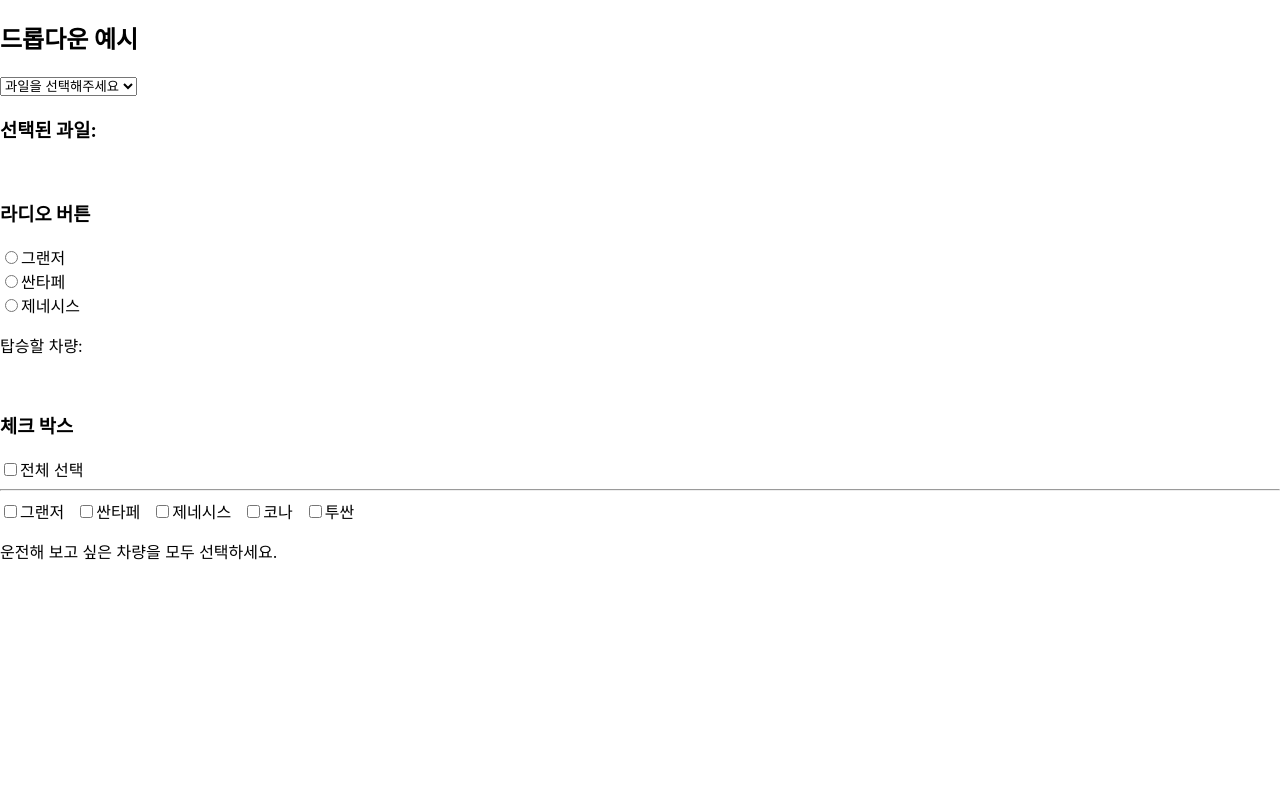
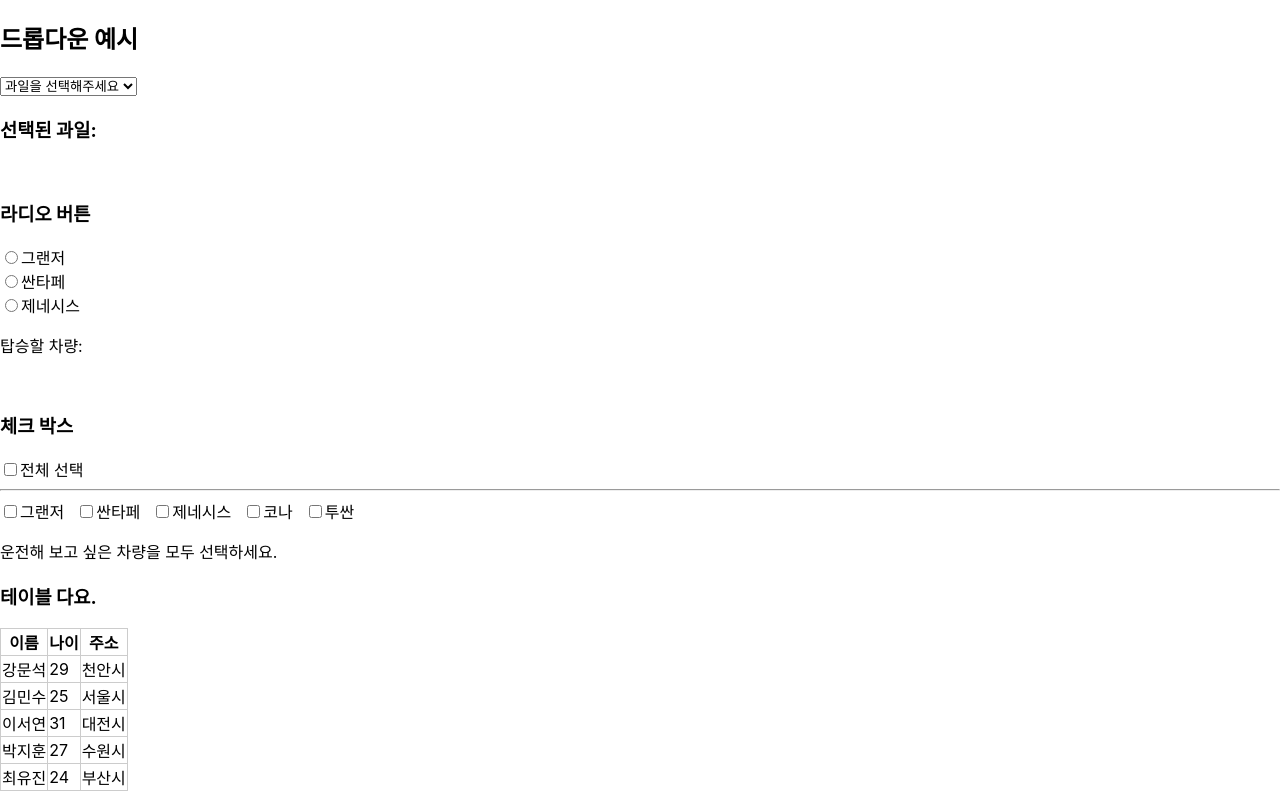
Before and after one commit to JBear-ai/human-sample-react, a React (Create React App) app: page / in a window 1280 px wide. Built offline with nearby package versions, Linux system fonts and the light colour scheme.

Commit message:
10월 16일 7~8교시

```diff
--- a/src/App.css
+++ b/src/App.css
@@ -36,3 +36,12 @@
     transform: rotate(360deg);
   }
 }
+
+table {
+  border-collapse: collapse;
+}
+
+th,
+td {
+  border: 1px solid #ccc;
+}
--- a/src/App.js
+++ b/src/App.js
@@ -8,6 +8,7 @@ import React from "react";
 import DropDown from "./DropDown";
 import RadioBtn from "./RadioBtn";
 import CheckBox from "./CheckBox";
+import Table from "./Table";
 
 // const data = [
 //   {
@@ -156,6 +157,7 @@ function App() {
       <RadioBtn></RadioBtn>
       <br></br>
       <CheckBox></CheckBox>
+      <Table></Table>
     </>
   );
 }
--- /dev/null
+++ b/src/Table.js
@@ -0,0 +1,46 @@
+import { useState, useEffect } from "react";
+
+// 테이블 요소에 이벤트 추가하기
+// ID, 이름, 나이, 주소로 구성된 배열 5개 생성
+
+const rowData = [
+  { id: 1, name: "강문석", age: 29, addr: "천안시" },
+  { id: 2, name: "김민수", age: 25, addr: "서울시" },
+  { id: 3, name: "이서연", age: 31, addr: "대전시" },
+  { id: 4, name: "박지훈", age: 27, addr: "수원시" },
+  { id: 5, name: "최유진", age: 24, addr: "부산시" },
+];
+
+const Table = () => {
+  const [members, setMembers] = useState("");
+  // setMembers는 안써도 된다고 하심
+
+  useEffect(() => {
+    // 서버에 대한 데이터를 비동기로 요청함
+    setMembers(rowData);
+  }, []); // [] 마운트 시점을 의미 함
+
+  return (
+    <>
+      <h3>테이블 다요.</h3>
+      <table>
+        <tr>
+          {/* <th>Id</th> */}
+          <th>이름</th>
+          <th>나이</th>
+          <th>주소</th>
+        </tr>
+        {members &&
+          members.map((member) => (
+            <tr key={member.id} onClick={() => alert(member.name)}>
+              {/* <td>{member.id}</td> */}
+              <td>{member.name}</td>
+              <td>{member.age}</td>
+              <td>{member.addr}</td>
+            </tr>
+          ))}
+      </table>
+    </>
+  );
+};
+export default Table;
```
